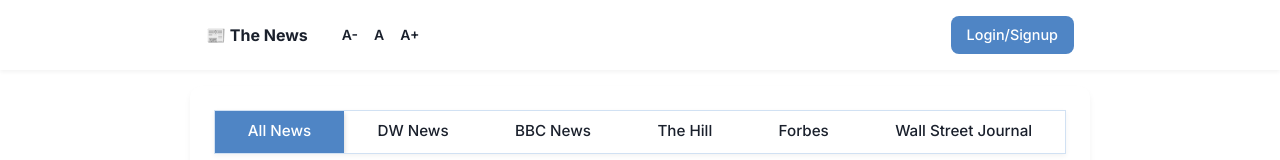
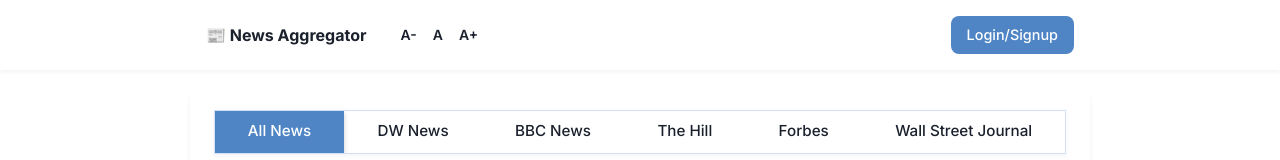
Before and after one commit to VoltDesigns/vdweb, a plain HTML site: page index.html in a window 1280 px wide. Shown: the top 160 px of the page. Drawn offline with nearby package versions, Linux system fonts and the light colour scheme; no server answers.

Commit message:
Update index.html

```diff
--- a/index.html
+++ b/index.html
@@ -709,7 +709,7 @@
     <header class="main-header">
         <div class="header-content-wrapper">
             <div class="header-left">
-                <h1 class="font-bold" id="mainTitle">📰 The News</h1>
+                <h1 class="font-bold" id="mainTitle">📰 News Aggregator</h1>
                 <!-- Font Size Controls -->
                 <div class="font-size-controls" role="group" aria-label="Adjust font size">
                     <button id="font-size-decrease" aria-label="Decrease font size" tabindex="0">A-</button>
@@ -822,8 +822,8 @@
         };
 
         const translations = {
-            appTitle: 'The News',
-            mainTitle: '📰 The News',
+            appTitle: 'News Aggregator',
+            mainTitle: '📰 News Aggregator',
             tabAllNews: 'All News',
             tabMyFeed: 'My Feed',
             tabDW: 'DW News',
```
